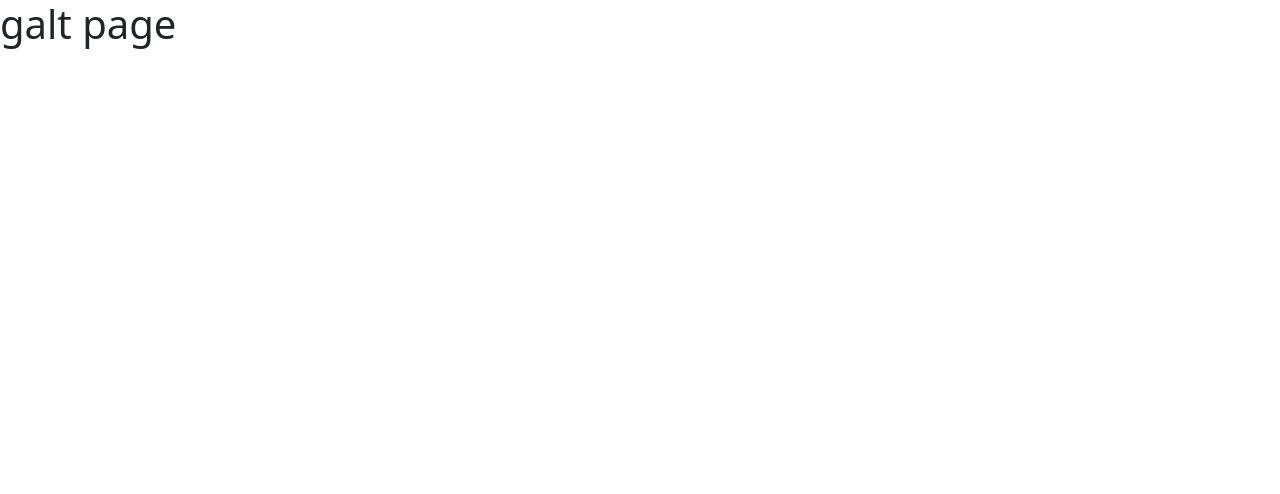
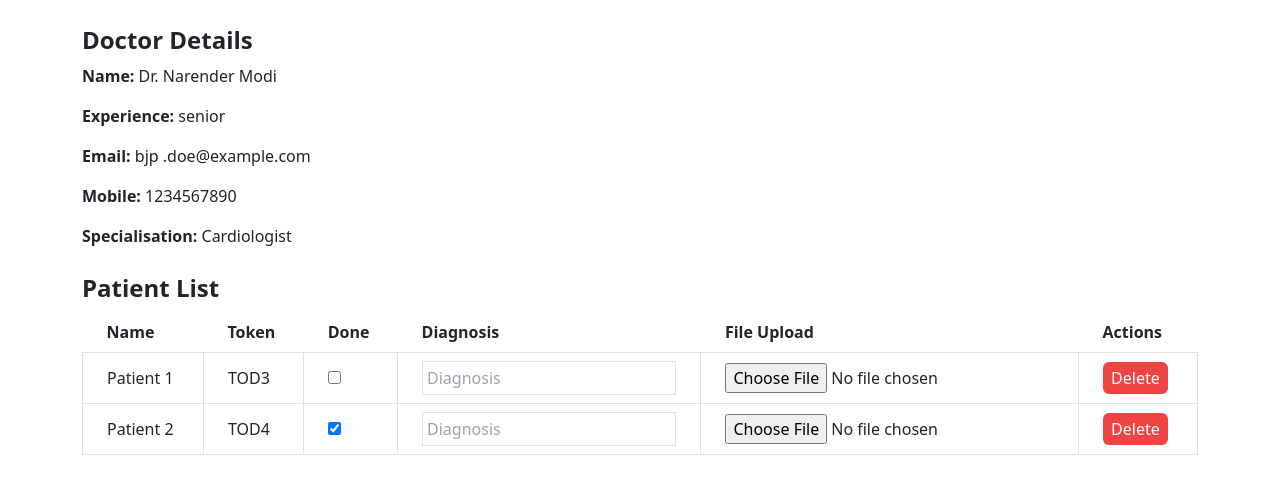
Before and after one commit to adityaS-123/the_Trailblazers, a React (Create React App) app in the folder front-end/: page /doctor/panel in a window 1280 px wide. Shown: the top 494 px of the page. Built offline with nearby package versions, Linux system fonts and the light colour scheme; the HTML template or start-up script is replaced by a standard one.

Commit message:
doctor panel done

```diff
--- a/front-end/src/App.jsx
+++ b/front-end/src/App.jsx
@@ -11,6 +11,7 @@ import HospLogin from "./components/admin/HospLogin";
 import DocLogin from "./components/doctor/docLogin";
 import HospSignup from "./components/admin/HospRegis";
 import HospDash from "./components/admin/HospDash";
+import DocPanel from "./components/doctor/docPanel";
 
 export default function App() {
     return (
@@ -73,6 +74,14 @@ export default function App() {
                 </>
                 }
             />
+            <Route
+                path="/doctor/panel"
+                element={
+                <>
+                    <DocPanel/>
+                </>
+                }
+            />
 
 
             <Route path="*" element={<h1>galt page</h1>} />
--- a/front-end/src/components/doctor/docPanel.jsx
+++ b/front-end/src/components/doctor/docPanel.jsx
@@ -0,0 +1,122 @@
+import React, { useState } from 'react';
+
+const DoctorPanel = () => {
+  const [doctorDetails, setDoctorDetails] = useState({
+    name: 'Dr. Narender Modi',
+    exp: 'senior',
+    email: 'bjp .doe@example.com',
+    mobile: '1234567890',
+    specialisation: 'Cardiologist',
+  });
+
+  const [patients, setPatients] = useState([
+    { name: 'Patient 1', token: 'TOD3', done: false, diagnosis: '', },
+    { name: 'Patient 2', token: 'TOD4', done: true, diagnosis: '', },
+    // Add more patients as needed
+  ]);
+
+  const handleFileUpload = (e, index) => {
+    // Add file upload logic here for a specific patient
+    const file = e.target.files[0];
+    console.log(`Uploaded file for ${patients[index].name}:`, file);
+  };
+
+  const handlePatientDone = (index) => {
+    // Toggle the done status of the patient
+    const updatedPatients = [...patients];
+    updatedPatients[index].done = !updatedPatients[index].done;
+    setPatients(updatedPatients);
+  };
+
+  const handleDiagnosisChange = (e, index) => {
+    // Update the diagnosis for a specific patient
+    const updatedPatients = [...patients];
+    updatedPatients[index].diagnosis = e.target.value;
+    setPatients(updatedPatients);
+  };
+
+  const handleDeletePatient = (index) => {
+    // Delete a specific patient
+    const updatedPatients = [...patients];
+    updatedPatients.splice(index, 1);
+    setPatients(updatedPatients);
+  };
+
+  return (
+    <div className="container mx-auto p-6">
+      {/* Doctor Details */}
+      <div className="mb-6">
+        <h2 className="text-2xl font-bold mb-2">Doctor Details</h2>
+        <p>
+          <span className="font-bold">Name:</span> {doctorDetails.name}
+        </p>
+        <p>
+          <span className="font-bold">Experience:</span> {doctorDetails.exp}
+        </p>
+        <p>
+          <span className="font-bold">Email:</span> {doctorDetails.email}
+        </p>
+        <p>
+          <span className="font-bold">Mobile:</span> {doctorDetails.mobile}
+        </p>
+        <p>
+          <span className="font-bold">Specialisation:</span> {doctorDetails.specialisation}
+        </p>
+      </div>
+
+      {/* Patient Table */}
+      <div>
+        <h2 className="text-2xl font-bold mb-2">Patient List</h2>
+        <table className="table-auto w-full">
+          <thead>
+            <tr>
+              <th className="px-4 py-2">Name</th>
+              <th className="px-4 py-2">Token</th>
+              <th className="px-4 py-2">Done</th>
+              <th className="px-4 py-2">Diagnosis</th>
+              <th className="px-4 py-2">File Upload</th>
+              <th className="px-4 py-2">Actions</th>
+            </tr>
+          </thead>
+          <tbody>
+            {patients.map((patient, index) => (
+              <tr key={index}>
+                <td className="border px-4 py-2">{patient.name}</td>
+                <td className="border px-4 py-2">{patient.token}</td>
+                <td className="border px-4 py-2">
+                  <input
+                    type="checkbox"
+                    checked={patient.done}
+                    onChange={() => handlePatientDone(index)}
+                  />
+                </td>
+                <td className="border px-4 py-2">
+                  <input
+                    type="text"
+                    value={patient.diagnosis}
+                    onChange={(e) => handleDiagnosisChange(e, index)}
+                    className="border p-1 w-full"
+                    placeholder="Diagnosis"
+                  />
+                </td>
+                <td className="border px-4 py-2">
+                  <input type="file" onChange={(e) => handleFileUpload(e, index)} />
+                </td>
+                <td className="border px-4 py-2">
+                  <button
+                    onClick={() => handleDeletePatient(index)}
+                    className="bg-red-500 text-white px-2 py-1 rounded hover:bg-red-600 focus:outline-none"
+                  >
+                    Delete
+                  </button>
+                </td>
+              </tr>
+            ))}
+          </tbody>
+        </table>
+      </div>
+    </div>
+  );
+};
+
+export default DoctorPanel;
--- a/front-end/src/index.css
+++ b/front-end/src/index.css
@@ -1,25 +1,3 @@
 @tailwind base;
 @tailwind components;
 @tailwind utilities;
-
-html,
-body {
-  height: 100%;
-  width: 100%;
-}
-
-body {
-  padding: 0;
-  margin: 0;
-  background-color: #72b3be;
-}
-
-html {
-  padding: 0;
-  margin: 0;
-}
-
-#root {
-  padding: 0;
-  margin: 0;
-}
```
